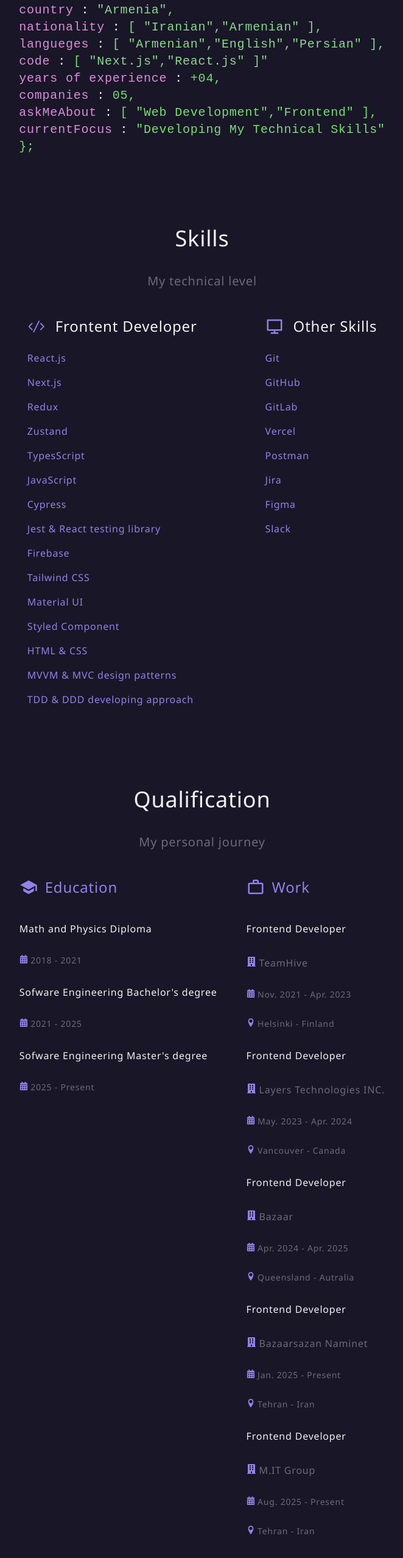
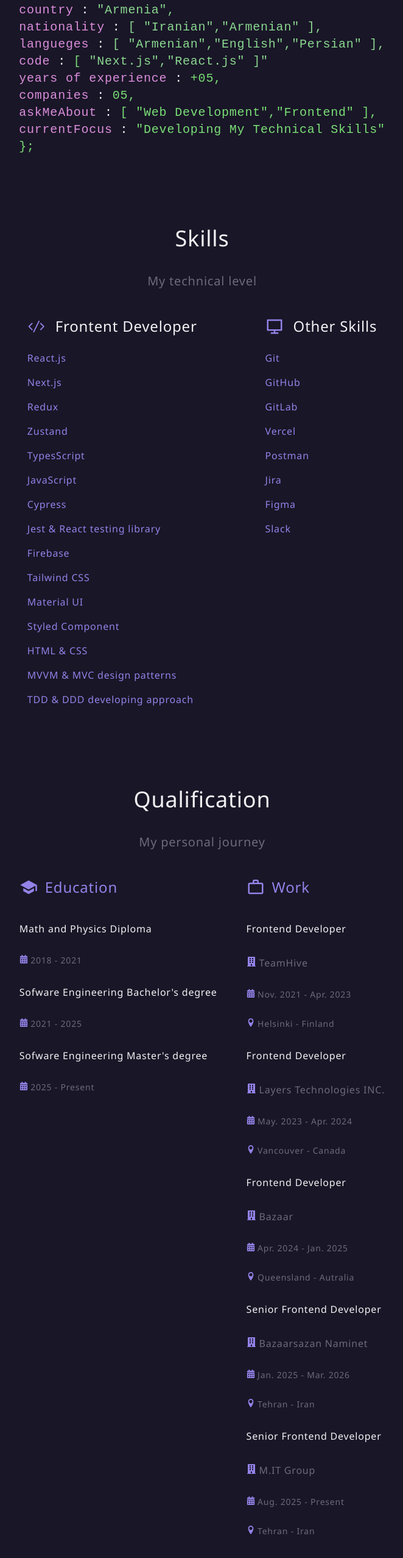
Before and after one commit to ArkadiNazarian/portfolio, a React (Create React App) app: page / in a window 1280 px wide. Shown: the part 869-3424 px from the top of the page at 61% size, without its empty margins (308-970 px from the left). Built offline with nearby package versions, Linux system fonts and the light colour scheme.

Commit message:
update the about me part

```diff
--- a/src/About/about.tsx
+++ b/src/About/about.tsx
@@ -24,7 +24,7 @@ export const About = () => {
                     <span className="tw-text-code"> code </span><span className="tw-text-primary"> : </span> <span className="tw-text-curlybrackets"> [ </span><span className="tw-text-property">"Next.js",</span><span className="tw-text-property">"React.js" ]"</span>
                     {/* <span className="tw-text-code"> code </span><span className="tw-text-primary"> : </span> <span className="tw-text-curlybrackets"> [ </span><span className="tw-text-property">"TypeScript",</span><span className="tw-text-property">"React.js",<span className="tw-text-property">"Next.js",</span></span><span className="tw-text-property">"Redux.js",</span><span className="tw-text-property">"Tailwind CSS" ],</span> */}
                     <br />
-                    <span className="tw-text-code"> years of experience </span> <span className="tw-text-primary"> : </span><span className="tw-text-curlybrackets">+04</span><span className="tw-text-curlybrackets">,</span>
+                    <span className="tw-text-code"> years of experience </span> <span className="tw-text-primary"> : </span><span className="tw-text-curlybrackets">+05</span><span className="tw-text-curlybrackets">,</span>
                     <br />
                     <span className="tw-text-code"> companies </span> <span className="tw-text-primary"> : </span><span className="tw-text-curlybrackets">05</span><span className="tw-text-curlybrackets">,</span>
                     <br />
--- a/src/Qualification/qualification.tsx
+++ b/src/Qualification/qualification.tsx
@@ -31,13 +31,13 @@ export const Qualification = () => {
                     <p className="laptop:tw-text-sm tablet:tw-text-xs mobile:tw-text-xs tw-text-secondary"><ImLocation className="tw-text-purple" />  Vancouver - Canada</p>
                     <p className="laptop:tw-text-base tablet:tw-text-sm mobile:tw-text-xs tw-text-primary">Frontend Developer </p>
                     <p className="laptop:tw-text-base tablet:tw-text-sm mobile:tw-text-xs tw-text-secondary"><FaBuilding className="tw-text-purple" />  Bazaar</p>
-                    <p className="laptop:tw-text-sm tablet:tw-text-xs mobile:tw-text-xs tw-text-secondary"><FaCalendarAlt className="tw-text-purple" /> Apr. 2024 - Apr. 2025</p>
+                    <p className="laptop:tw-text-sm tablet:tw-text-xs mobile:tw-text-xs tw-text-secondary"><FaCalendarAlt className="tw-text-purple" /> Apr. 2024 - Jan. 2025</p>
                     <p className="laptop:tw-text-sm tablet:tw-text-xs mobile:tw-text-xs tw-text-secondary"><ImLocation className="tw-text-purple" />  Queensland - Autralia</p>
-                    <p className="laptop:tw-text-base tablet:tw-text-sm mobile:tw-text-xs tw-text-primary">Frontend Developer </p>
+                    <p className="laptop:tw-text-base tablet:tw-text-sm mobile:tw-text-xs tw-text-primary">Senior Frontend Developer </p>
                     <p className="laptop:tw-text-base tablet:tw-text-sm mobile:tw-text-xs tw-text-secondary"><FaBuilding className="tw-text-purple" />  Bazaarsazan Naminet</p>
-                    <p className="laptop:tw-text-sm tablet:tw-text-xs mobile:tw-text-xs tw-text-secondary"><FaCalendarAlt className="tw-text-purple" /> Jan. 2025 - Present</p>
+                    <p className="laptop:tw-text-sm tablet:tw-text-xs mobile:tw-text-xs tw-text-secondary"><FaCalendarAlt className="tw-text-purple" /> Jan. 2025 - Mar. 2026</p>
                     <p className="laptop:tw-text-sm tablet:tw-text-xs mobile:tw-text-xs tw-text-secondary"><ImLocation className="tw-text-purple" />  Tehran - Iran</p>
-                    <p className="laptop:tw-text-base tablet:tw-text-sm mobile:tw-text-xs tw-text-primary">Frontend Developer </p>
+                    <p className="laptop:tw-text-base tablet:tw-text-sm mobile:tw-text-xs tw-text-primary">Senior Frontend Developer </p>
                     <p className="laptop:tw-text-base tablet:tw-text-sm mobile:tw-text-xs tw-text-secondary"><FaBuilding className="tw-text-purple" />  M.IT Group</p>
                     <p className="laptop:tw-text-sm tablet:tw-text-xs mobile:tw-text-xs tw-text-secondary"><FaCalendarAlt className="tw-text-purple" /> Aug. 2025 - Present</p>
                     <p className="laptop:tw-text-sm tablet:tw-text-xs mobile:tw-text-xs tw-text-secondary"><ImLocation className="tw-text-purple" />  Tehran - Iran</p>
```
